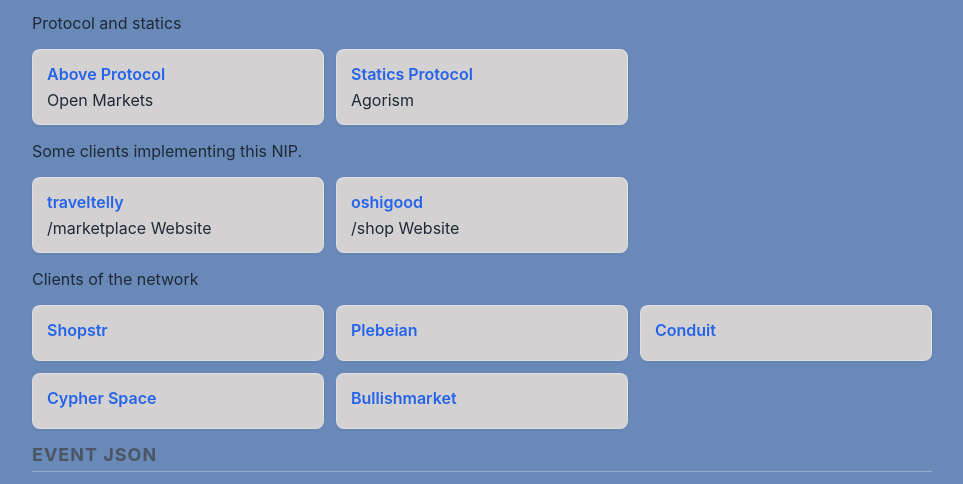
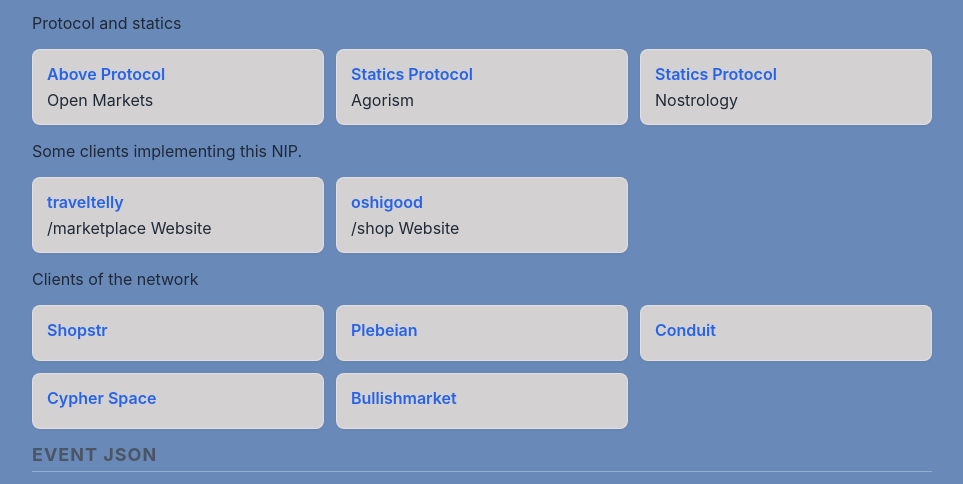
Before and after one commit to luigi1256/Project-Archive, a plain HTML site: page 2026/NIP-99/index.html in a window 1280 px wide. Shown: the part 253-737 px from the top of the page, without its empty margins (158-1121 px from the left). Drawn offline with Linux system fonts and the light colour scheme.

Commit message:
Add a site

```diff
--- a/2026/NIP-99/index.html
+++ b/2026/NIP-99/index.html
@@ -43,6 +43,7 @@ code {
     <div class="link-grid">
         <div class="link-card"><a href="https://openmarkets.pub/"target="_blank">Above Protocol</a> Open Markets</div>
         <div class="link-card"><a href="https://agorism.space/" target="_blank">Statics Protocol</a> Agorism</div>
+        <div class="link-card"><a href="https://nostrolo.gy/marketplaces" target="_blank">Statics Protocol</a> Nostrology</div>
     </div>
     <p class="testo">Some clients implementing this NIP.</p>
     <div class="link-grid">
```
